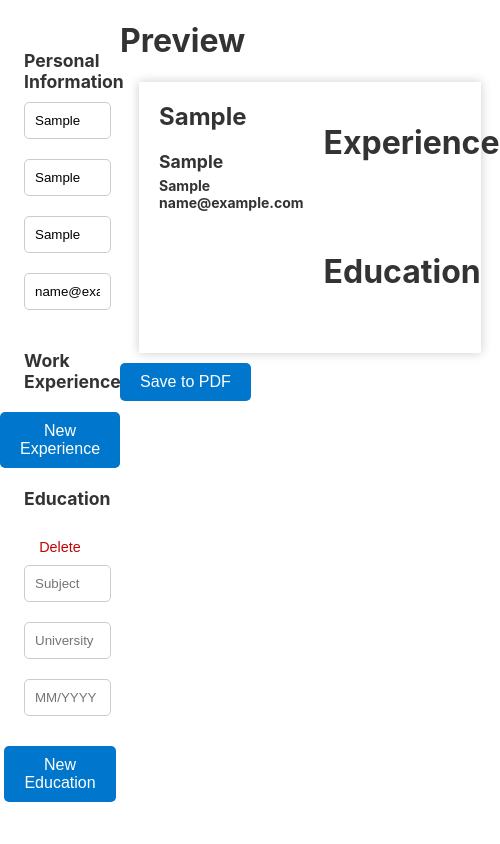
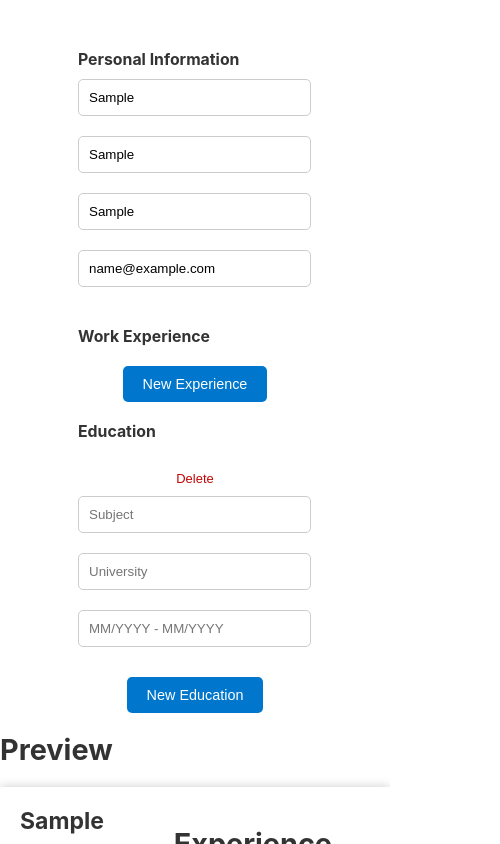
Before and after one commit to N3mEee/cv-application, a React (Create React App) app: page / in a window 390 px wide. Both pictures are taken after typing "Sample", "Sample", "Sample", "name@example.com" into the empty fields and a click on the button "New Education". Shown: the top 844 px of the page, 500 px wide, since content can reach past the window. Built offline with nearby package versions, Linux system fonts and the light colour scheme.

Commit message:
add mobile responsiveness & fix font size

```diff
--- a/src/components/Preview.js
+++ b/src/components/Preview.js
@@ -14,10 +14,11 @@ export default function Preview(props) {
         pdf.addImage(img, "PNG", 0, 0, pdfWidth, pdfHeight);
         pdf.save("cv.pdf");
     }
+
     return (
         <div className="Preview">
             <h1>Preview</h1>
-            {props.personal.name !== "" ? (
+            {props.personal.name.length > 0 && (
                 <div className="container">
                     <div className="preview-container">
                         <div className="personal-container">
@@ -31,9 +32,8 @@ export default function Preview(props) {
                         </div>
                         <div className="work-experience-container">
                             <h1>Experience</h1>
-
-                            {props.workExperience.length > 0
-                                ? props.workExperience.map((item, index) => {
+                            {props.workExperience.length > 0 &&
+                                props.workExperience.map((item, index) => {
                                     return (
                                         <div key={index} className="work-experience">
                                             {Object.values(item).map((value, i) => {
@@ -45,13 +45,12 @@ export default function Preview(props) {
                                             })}
                                         </div>
                                     );
-                                  })
-                                : ""}
+                                })}
                         </div>
                         <div className="education-container">
                             <h1>Education</h1>
-                            {props.education.length > 0
-                                ? props.education.map((item, index) => {
+                            {props.education.length > 0 &&
+                                props.education.map((item, index) => {
                                     return (
                                         <div key={index} className="education">
                                             {Object.values(item).map((value, i) => {
@@ -63,15 +62,12 @@ export default function Preview(props) {
                                             })}
                                         </div>
                                     );
-                                  })
-                                : ""}
+                                })}
                         </div>
                     </div>
                 </div>
-            ) : (
-                ""
             )}
-            <button onClick={handleSaveToPDF}>Save to PDF</button>
+            {props.personal.name.length > 0 && <button onClick={handleSaveToPDF}>Save to PDF</button>}
         </div>
     );
 }
--- a/src/style/App.css
+++ b/src/style/App.css
@@ -15,7 +15,7 @@ form {
 }
 
 p {
-    font-size: 1.1rem;
+    font-size: 1.1em;
     font-weight: bold;
     margin: 20px 0 10px;
 }
@@ -35,7 +35,7 @@ button {
     border: none;
     border-radius: 5px;
     cursor: pointer;
-    font-size: 1rem;
+    font-size: 1em;
     padding: 10px 20px;
     margin-top: 10px;
     transition: background-color 0.3s ease;
@@ -57,7 +57,7 @@ button:hover {
     background-color: transparent;
     color: rgb(196, 4, 4);
     cursor: pointer;
-    font-size: 0.9rem;
+    font-size: 0.9em;
     align-self: center;
     border: none;
 }
@@ -71,3 +71,9 @@ button:hover {
 .deleteEducation:hover + .Education {
     border: 1px solid red;
 }
+
+@media (max-width: 768px) {
+    .app-header {
+        display: block;
+    }
+}
--- a/src/style/Preview.css
+++ b/src/style/Preview.css
@@ -1,5 +1,7 @@
 .container {
-    max-width: 800px;
+    min-height: 80vh;
+    max-width: 2480px;
+    max-height: 3508px;
     margin: 0 5%;
     padding: 20px;
     /* border: 1px solid #ccc; */
@@ -13,7 +15,7 @@
 }
 
 .name {
-    font-size: 24px;
+    font-size: 1.6em;
     font-weight: bold;
     margin: 0 0 10px 0;
 }
@@ -25,7 +27,7 @@
 .phoneNumber,
 .email {
     margin: 0;
-    font-size: 14px;
+    font-size: 0.9em;
 }
 
 .work-experience-container,
@@ -35,7 +37,7 @@
 
 .jobTitle,
 .subject {
-    font-size: 20px;
+    font-size: 1.3em;
     font-weight: bold;
 }
 
@@ -50,3 +52,9 @@
 .description {
     font-weight: 400;
 }
+
+@media (max-width: 768px) {
+    .container {
+        margin: 0;
+    }
+}
--- a/src/style/index.css
+++ b/src/style/index.css
@@ -5,7 +5,7 @@ body {
         "Droid Sans", "Helvetica Neue", sans-serif;
     -webkit-font-smoothing: antialiased;
     -moz-osx-font-smoothing: grayscale;
-    font-size: 16px;
+    font-size: 0.9rem;
     color: #333;
 }
 code {
```
Lines whose indentation alone changed are shown as unchanged.
